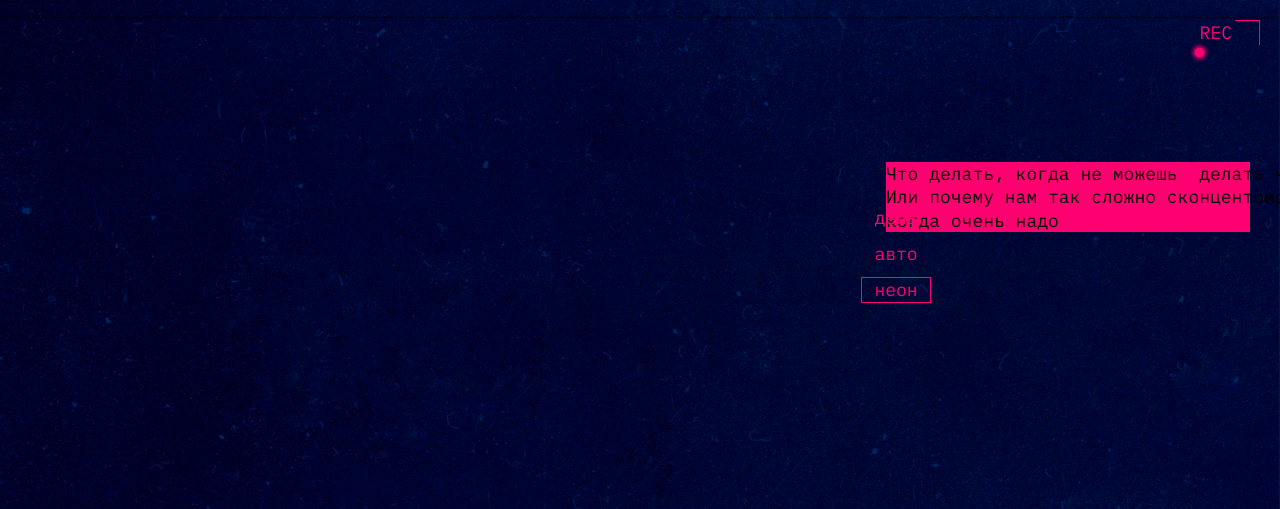
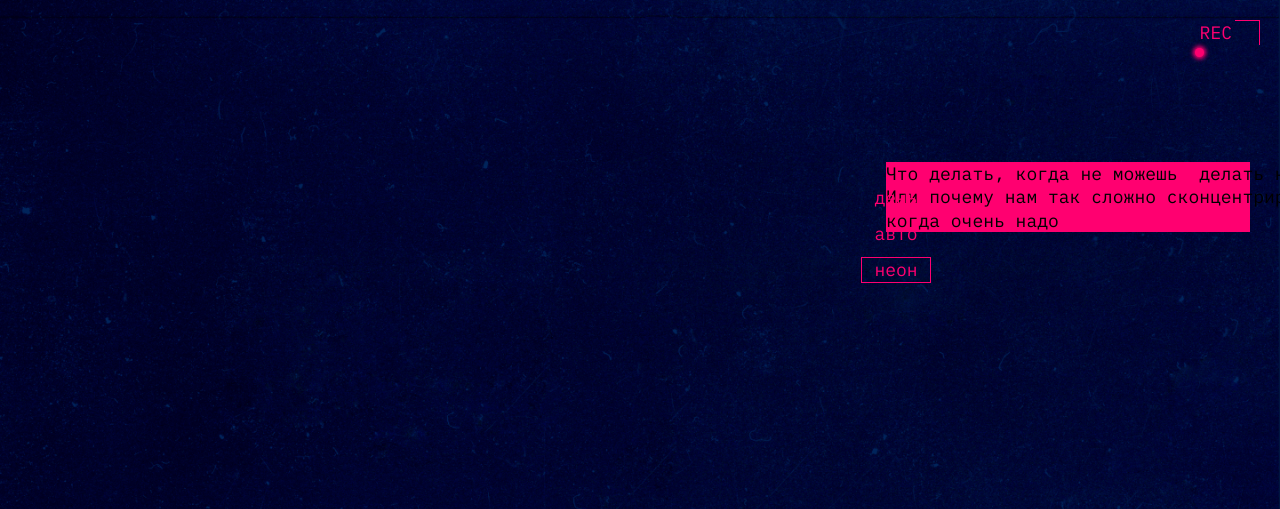
Before and after one commit to verabash/slozhno-sosredotochitsya, a plain HTML site: page index.html in a window 1280 px wide. Shown: the top 509 px of the page. Drawn offline with Linux system fonts and the light colour scheme.

Commit message:
Add files via upload

```diff
--- a/styles/style.css
+++ b/styles/style.css
@@ -363,7 +363,7 @@ line-height: inherit;
   .header__theme-menu-list {
     grid-template-columns: 1fr;
     justify-items: end;
-    padding-top: 183px;
+    padding-top: 163px;
 
   }
 
```
